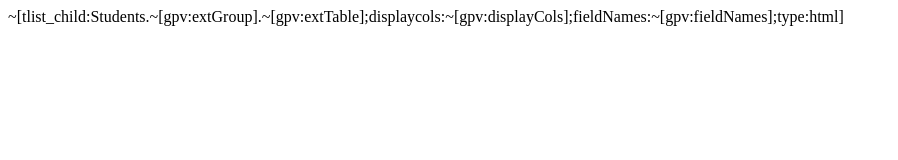
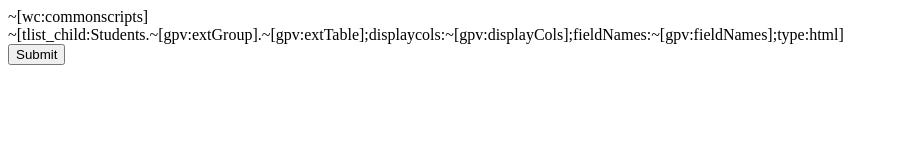
Before and after one commit to IronCountySchoolDistrict/Extended-Schema-Client-Library, a website: page plugin/web_root/admin/tlist_child_auth.html in a window 1280 px wide. Shown: the whole page, without its empty margins (0-898 px from the left). Drawn offline with Linux system fonts and the light colour scheme.

Commit message:
Fixed admin tlist_child_auth page -- needed form element to work right.

```diff
--- a/plugin/web_root/admin/tlist_child_auth.html
+++ b/plugin/web_root/admin/tlist_child_auth.html
@@ -1 +1,20 @@
+<!DOCTYPE html>
+<html>
+<!-- non framed -->
+<head>
+    <title>contacts</title>
+    ~[wc:commonscripts]
+    <link href="/images/css/screen.css" rel="stylesheet" media="screen">
+    <link href="/images/css/print.css" rel="stylesheet" media="print">
+</head>
+<body>
+<form method="POST" action="/admin/changesrecorded.white.html">
 ~[tlist_child:Students.~[gpv:extGroup].~[gpv:extTable];displaycols:~[gpv:displayCols];fieldNames:~[gpv:fieldNames];type:html]
+
+<input type="hidden" name="ac" value="prim"/>
+    <div class="button-row">
+        <button type="submit">Submit</button>
+    </div>
+</form>
+</body>
+</html>
```
